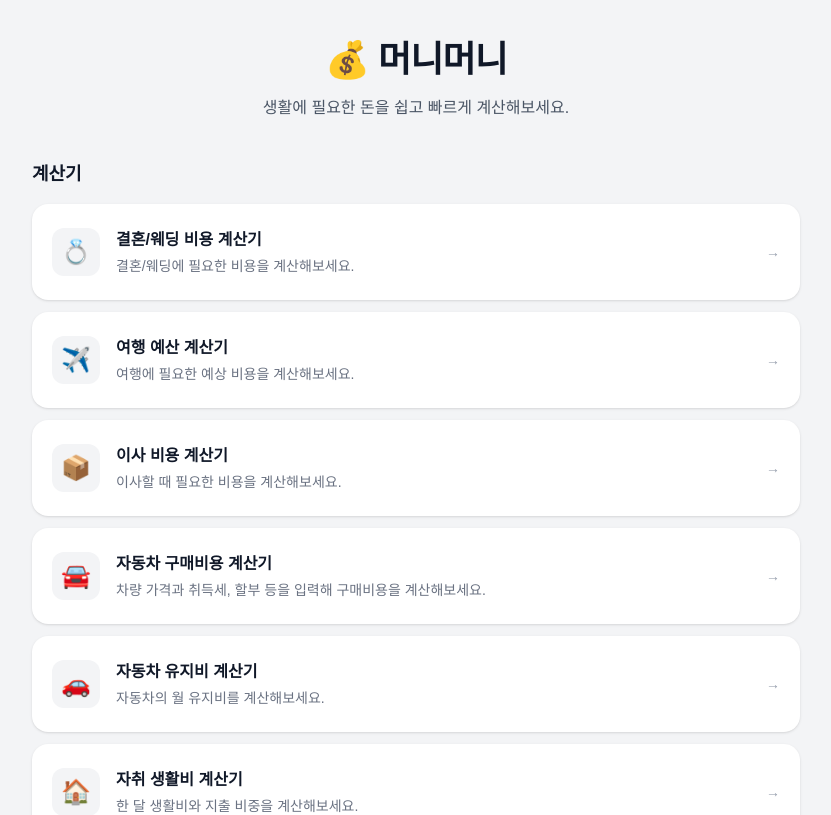
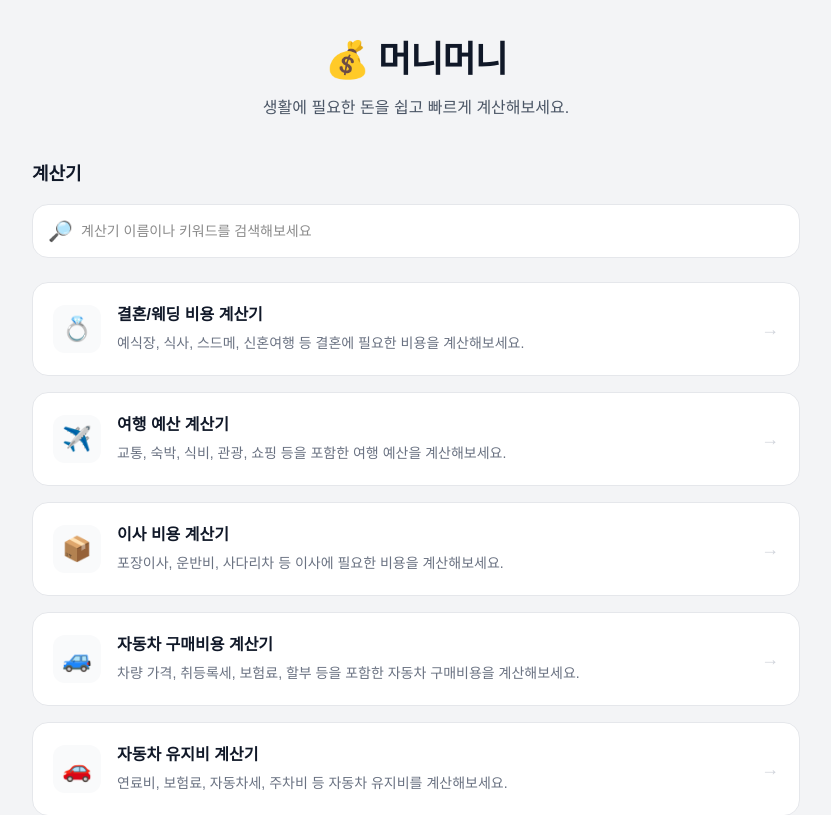
Before and after one commit to DongguriO/living-cost-calculator, a Next.js app: page / in a window 1280 px wide. Shown: the top 815 px of the page, without its empty margins (224-1055 px from the left). Built offline with nearby package versions, Linux system fonts and the light colour scheme.

Commit message:
Add Search Bar

```diff
--- /dev/null
+++ b/app/components/CalculatorSearch.tsx
@@ -0,0 +1,161 @@
+"use client";
+
+import { useEffect, useMemo, useState } from "react";
+import Link from "next/link";
+
+export type Calculator = {
+  icon: string;
+  title: string;
+  description: string;
+  href: string;
+  keywords?: string[];
+};
+
+type Props = {
+  calculators: Calculator[];
+};
+
+export default function CalculatorSearch({ calculators }: Props) {
+  const [query, setQuery] = useState("");
+  const [displayedCalculators, setDisplayedCalculators] =
+    useState<Calculator[]>(calculators);
+
+  const normalizedQuery = query.trim().toLocaleLowerCase("ko-KR");
+
+  const matchedCalculators = useMemo(() => {
+    if (!normalizedQuery) {
+      return calculators;
+    }
+
+    return calculators.filter((calculator) => {
+      const searchableText = [
+        calculator.title,
+        calculator.description,
+        ...(calculator.keywords ?? []),
+      ]
+        .join(" ")
+        .toLocaleLowerCase("ko-KR");
+
+      return searchableText.includes(normalizedQuery);
+    });
+  }, [calculators, normalizedQuery]);
+
+  useEffect(() => {
+    if (!normalizedQuery) {
+      setDisplayedCalculators(calculators);
+      return;
+    }
+
+    const timer = window.setTimeout(() => {
+      setDisplayedCalculators(matchedCalculators);
+    }, 220);
+
+    return () => window.clearTimeout(timer);
+  }, [calculators, matchedCalculators, normalizedQuery]);
+
+  const hasNoResults =
+    normalizedQuery.length > 0 && matchedCalculators.length === 0;
+
+  return (
+    <div>
+      {/* 검색창 */}
+      <div className="mb-6">
+        <div className="relative">
+          <span className="pointer-events-none absolute left-4 top-1/2 -translate-y-1/2 text-xl">
+            🔎
+          </span>
+
+          <input
+            type="text"
+            value={query}
+            onChange={(e) => setQuery(e.target.value)}
+            placeholder="계산기 이름이나 키워드를 검색해보세요"
+            className="w-full rounded-2xl border border-gray-200 bg-white py-4 pl-12 pr-12 text-sm outline-none transition focus:border-gray-900 focus:ring-2 focus:ring-gray-100"
+          />
+
+          {query && (
+            <button
+              type="button"
+              onClick={() => setQuery("")}
+              className="absolute right-4 top-1/2 -translate-y-1/2 text-xl text-gray-400 transition hover:text-gray-700"
+              aria-label="검색어 지우기"
+            >
+              ×
+            </button>
+          )}
+        </div>
+
+        {normalizedQuery && !hasNoResults && (
+          <p className="mt-3 text-sm text-gray-500">
+            <span className="font-semibold text-gray-900">
+              {matchedCalculators.length}개
+            </span>
+            의 계산기를 찾았습니다.
+          </p>
+        )}
+      </div>
+
+      {/* 검색 결과 */}
+      {hasNoResults ? (
+        <div className="rounded-2xl border border-gray-100 bg-gray-50 px-6 py-12 text-center">
+          <div className="mb-3 text-4xl">🔍</div>
+          <p className="font-semibold text-gray-900">
+            검색 결과가 없습니다.
+          </p>
+          <p className="mt-2 text-sm text-gray-500">
+            다른 계산기 이름이나 키워드로 검색해보세요.
+          </p>
+        </div>
+      ) : (
+        <div className="grid gap-4">
+          {displayedCalculators.map((calculator) => {
+            const isMatch =
+              !normalizedQuery ||
+              matchedCalculators.some(
+                (item) => item.href === calculator.href
+              );
+
+            return (
+              <div
+                key={calculator.href}
+                className={`
+                  overflow-hidden transition-all duration-300 ease-out
+                  ${
+                    isMatch
+                      ? "max-h-[300px] translate-y-0 scale-100 opacity-100"
+                      : "max-h-0 -translate-y-2 scale-95 opacity-0"
+                  }
+                `}
+              >
+                <Link
+                  href={calculator.href}
+                  className="group block rounded-2xl border border-gray-200 bg-white p-5 transition hover:-translate-y-0.5 hover:border-gray-300 hover:shadow-sm"
+                >
+                  <div className="flex items-center gap-4">
+                    <div className="flex h-12 w-12 shrink-0 items-center justify-center rounded-xl bg-gray-50 text-2xl">
+                      {calculator.icon}
+                    </div>
+
+                    <div className="min-w-0 flex-1">
+                      <h3 className="font-semibold text-gray-900">
+                        {calculator.title}
+                      </h3>
+
+                      <p className="mt-1 text-sm leading-6 text-gray-500">
+                        {calculator.description}
+                      </p>
+                    </div>
+
+                    <span className="shrink-0 text-lg text-gray-300 transition group-hover:translate-x-1 group-hover:text-gray-600">
+                      →
+                    </span>
+                  </div>
+                </Link>
+              </div>
+            );
+          })}
+        </div>
+      )}
+    </div>
+  );
+}
--- a/app/page.tsx
+++ b/app/page.tsx
@@ -1,5 +1,8 @@
 import Link from "next/link";
 import type { Metadata } from "next";
+import CalculatorSearch, {
+  type Calculator,
+} from "./components/CalculatorSearch";
 
 export const metadata: Metadata = {
   title: "머니머니",
@@ -7,59 +10,87 @@ export const metadata: Metadata = {
     "생활비, 자동차 유지비, 이사 비용 등 일상에서 필요한 다양한 비용을 간편하게 계산해보세요.",
 };
 
-const availableCalculators = [
+const availableCalculators: Calculator[] = [
   {
     icon: "🏠",
     title: "자취 생활비 계산기",
-    description: "한 달 생활비와 지출 비중을 계산해보세요.",
+    description: "월세, 식비, 교통비 등 자취에 필요한 생활비를 계산해보세요.",
     href: "/living-cost",
+    keywords: [
+      "월세", "관리비", "공과금", "식비", "교통비", "통신비", "생활비",
+    ],
   },
+
   {
     icon: "🚗",
     title: "자동차 유지비 계산기",
-    description: "자동차의 월 유지비를 계산해보세요.",
+    description: "연료비, 보험료, 자동차세, 주차비 등 자동차 유지비를 계산해보세요.",
     href: "/car-cost",
+    keywords: [
+      "주유비", "기름값", "연료비", "자동차세", "보험료", "주차비", "통행료", "정비비", "유지비",
+    ],
   },
+
   {
     icon: "📦",
     title: "이사 비용 계산기",
-    description: "이사할 때 필요한 비용을 계산해보세요.",
+    description: "포장이사, 운반비, 사다리차 등 이사에 필요한 비용을 계산해보세요.",
     href: "/moving-cost",
+    keywords: [
+      "포장이사", "이사비", "운반비", "사다리차", "청소비", "용달",
+    ],
   },
+
   {
     icon: "✈️",
     title: "여행 예산 계산기",
-    description: "여행에 필요한 예상 비용을 계산해보세요.",
+    description: "교통, 숙박, 식비, 관광, 쇼핑 등을 포함한 여행 예산을 계산해보세요.",
     href: "/travel-cost",
+    keywords: [
+      "여행", "교통", "숙박", "호텔", "식비", "관광", "체험", "쇼핑", "예비비",
+    ],
   },
+
   {
-    icon: "🏘️",
+    icon: "🏠",
     title: "전세 vs 월세 계산기",
-    description: "전세와 월세의 예상 주거비를 비교해보세요.",
+    description: "전세대출 이자와 월세를 비교해 주거비용을 계산해보세요.",
     href: "/rent-vs-jeonse",
+    keywords: [
+      "전세", "월세", "보증금", "전세대출", "대출금리", "관리비", "계약기간", "주거비",
+    ],
+  },
 
+  {
+    icon: "🚙",
+    title: "자동차 구매비용 계산기",
+    description: "차량 가격, 취등록세, 보험료, 할부 등을 포함한 자동차 구매비용을 계산해보세요.",
+    href: "/car-purchase-cost",
+    keywords: [
+      "자동차", "차량", "차값", "차량가격", "취등록세", "등록비", "자동차세", "보험료", "할부", "대출", "선납금", "월납입금",
+    ],
   },
-  {
-    icon: "🚘",
-    title: "자동차 구매비용 계산기",
-    description: "차량 가격과 취득세, 할부 등을 입력해 구매비용을 계산해보세요.",
-    href: "/car-purchase-cost",
-  },
+
   {
     icon: "💍",
     title: "결혼/웨딩 비용 계산기",
-    description: "결혼/웨딩에 필요한 비용을 계산해보세요.",
+    description: "예식장, 식사, 스드메, 신혼여행 등 결혼에 필요한 비용을 계산해보세요.",
     href: "/wedding-cost",
+    keywords: [
+      "결혼", "웨딩", "예식장", "식사비", "하객", "스튜디오", "드레스", "메이크업", "스드메", "사진", "영상", "신혼여행", "예물", "반지", "답례품",
+    ],
   },
+
   {
     icon: "👶",
     title: "출산·육아 비용 계산기",
-    description: "아이 육아에 필요한 비용을 계산해보세요.",
+    description: "출산과 초기 육아에 필요한 예상 지출을 계산해보세요.",
     href: "/childcare-cost",
+    keywords: [
+      "출산", "육아", "병원", "진료비", "산후조리", "육아용품", "수유", "식비", "기저귀", "의류", "보육비", "교육비", "의료비",
+    ],
   },
-].sort((a, b) =>
-  a.title.localeCompare(b.title, "ko-KR")
-);
+].sort((a, b) => a.title.localeCompare(b.title, "ko-KR"));
 
 const upcomingCalculators = [
     {},
@@ -87,35 +118,7 @@ export default function Home() {
           </h2>
 
           <div className="space-y-3">
-            {availableCalculators.map((calculator) => {
-              return (
-                <Link
-                  key={calculator.title}
-                  href={calculator.href}
-                  className="block"
-                >
-                  <div className="flex h-24 items-center gap-4 rounded-2xl bg-white p-5 shadow-sm transition hover:-translate-y-0.5 hover:shadow-md">
-                    <div className="flex h-12 w-12 shrink-0 items-center justify-center rounded-xl bg-gray-100 text-2xl">
-                      {calculator.icon}
-                    </div>
-
-                    <div className="min-w-0 flex-1">
-                      <h3 className="font-semibold text-gray-900">
-                        {calculator.title}
-                      </h3>
-
-                      <p className="mt-1 truncate text-sm text-gray-500">
-                        {calculator.description}
-                      </p>
-                    </div>
-
-                    <div className="shrink-0 text-sm text-gray-400">
-                      →
-                    </div>
-                  </div>
-                </Link>
-              );
-            })}
+            <CalculatorSearch calculators={availableCalculators} />
           </div>
           </section>
 
```
